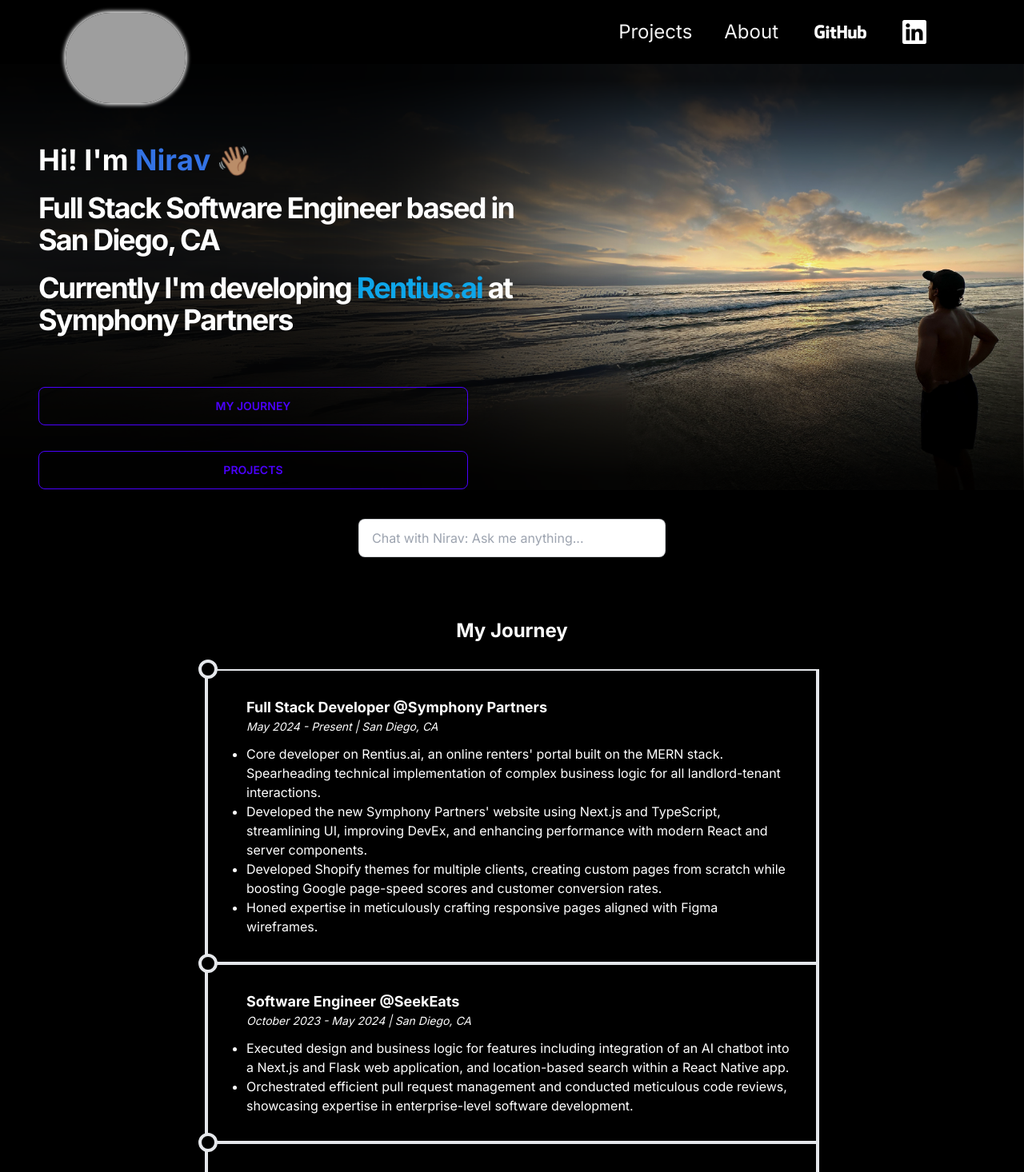
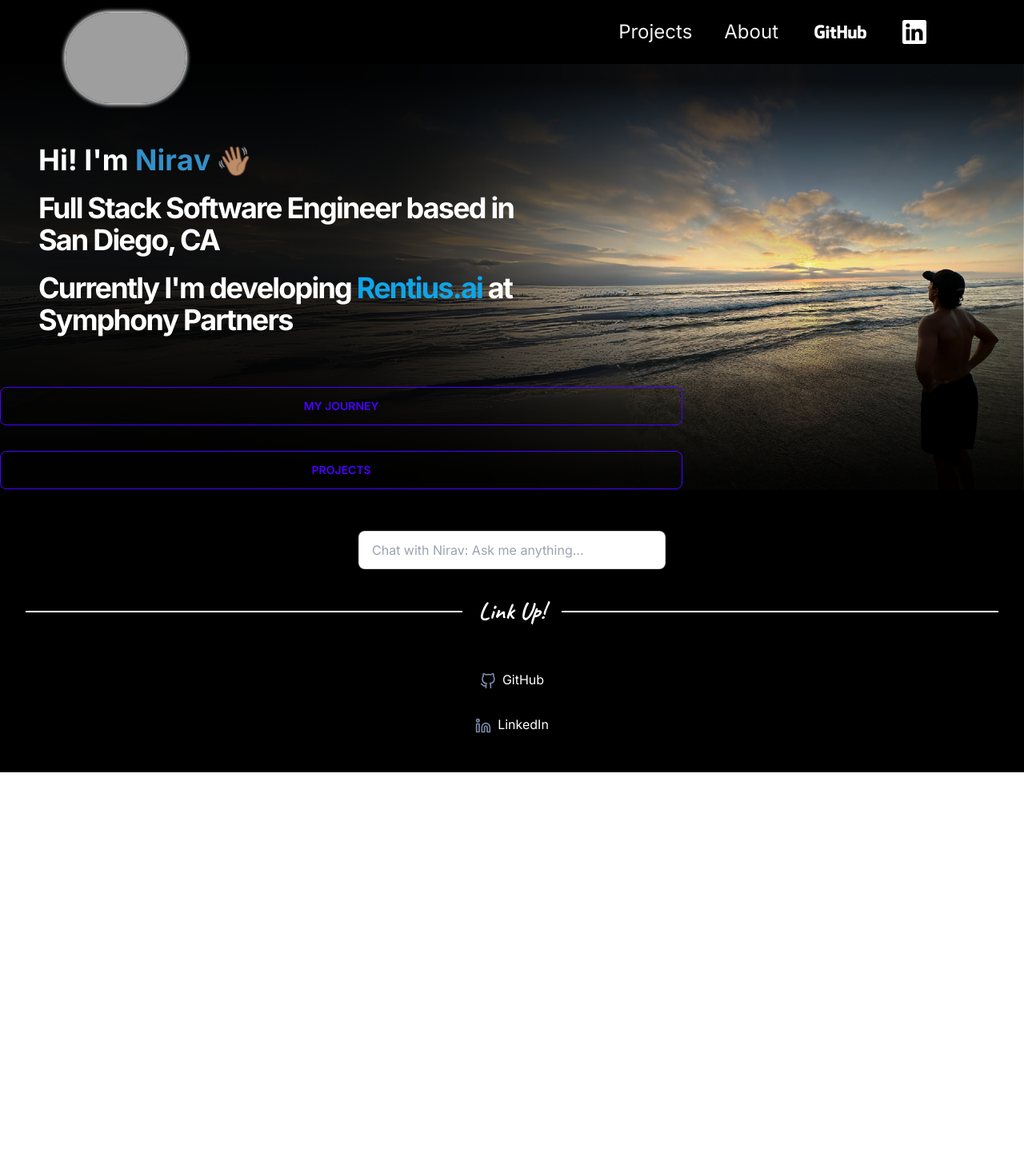
Before and after one commit to nirav-v/next-portfolio, a Next.js app: page / in a window 1280 px wide. Shown: the top 1466 px of the page at 80% size. After the commit the page ends 966 px from the top, so only its background shows below. Built offline with nearby package versions, Linux system fonts and the light colour scheme; grey boxes are pictures that could not be loaded.

Commit message:
save progress on this branch

```diff
--- a/app/page.tsx
+++ b/app/page.tsx
@@ -1,44 +1,43 @@
-import ResumeComponent from "@/components/Resume";
 import ChatInterface from "./chat/ChatInterface";
 import IntroTextHeader from "../components/IntroTextHeader";
 import Image from "next/image";
 import Link from "next/link";
+import ResumeDrawer from "@/components/ResumeDrawer/ResumeDrawer";
+import { url } from "inspector";
 
 export default function Home() {
+  // const [drawerOpen, setDrawerOpen] = useState(false);
+
   return (
     <div className="animate-slideInLeft">
       {" "}
-      <div className="top-0 relative z-0 w-full h-auto pb-4 ">
-        <div className="intro-text text-center xl:text-left xl:w-2/3 pl-12 static xl:absolute top-0">
+      <div className="top-0 w-full h-auto pb-4 ">
+        <div className="intro-text text-center xl:text-left xl:w-2/3 pl-12 static top-0">
           {/* text */}
           <div className="pt-20">
             <IntroTextHeader />
           </div>
-          {/* btn links */}
-          <div className="flex flex-col mt-12 items-center xl:items-start ">
-            <Link
-              href={"#resume"}
-              className="btn btn-outline btn-primary uppercase my-4 w-2/3">
-              My Journey
-            </Link>
+        </div>
 
-            <Link
-              href={"/projects"}
-              className="btn btn-outline btn-primary uppercase my-4 w-2/3">
-              Projects
-            </Link>
-          </div>
-        </div>
         <div className="shadow">
           <Image
             priority
             unoptimized={true}
-            className="animation-none w-full image-mask shadow-inner hidden xl:block"
+            className="xl:absolute top-0 -z-10 animation-none w-full image-mask shadow-inner hidden xl:block"
             src={"/ImNiravHero.png"}
             width={500}
             height={200}
             alt="hero"
           />
+        </div>
+        {/* btn links */}
+        <div className="flex flex-col mt-12 items-center xl:items-start relative z-1">
+          <ResumeDrawer />
+          <Link
+            href={"/projects"}
+            className="btn btn-outline btn-primary uppercase my-4 w-2/3">
+            Projects
+          </Link>
         </div>
       </div>
       <div
@@ -46,9 +45,9 @@ export default function Home() {
         style={{ maxWidth: "1200px" }}>
         <ChatInterface />
 
-        <div>
+        {/* <div>
           <ResumeComponent />
-        </div>
+        </div> */}
       </div>
     </div>
   );
--- a/components/Footer.tsx
+++ b/components/Footer.tsx
@@ -17,7 +17,7 @@ const footerLinks = [
 
 export default function Footer() {
   return (
-    <div className="p-8 border-white flex flex-col items-center">
+    <div className="p-8 border-white flex flex-col items-center relative z-0">
       <SectionHeader title="Link Up!" />
       {footerLinks.map((item, index) => {
         return (
--- a/components/Resume.tsx
+++ b/components/ResumeDrawer/ResumeDrawer.tsx
@@ -1,4 +1,7 @@
-import React from "react";
+"use client";
+import "./resume-drawer.css";
+import Link from "next/link";
+import React, { useState } from "react";
 
 const workExperiences = [
   {
@@ -35,11 +38,28 @@ const workExperiences = [
   },
 ];
 
+const ResumeDrawer = () => {
+  const [drawerOpen, setDrawerOpen] = useState(false);
+
+  return (
+    <>
+      <Link
+        href={""}
+        className="btn btn-outline btn-primary uppercase my-4 w-2/3"
+        onClick={() => setDrawerOpen(!drawerOpen)}>
+        My Journey
+      </Link>
+      {drawerOpen ? <ResumeComponent /> : null}
+    </>
+  );
+};
+
 const ResumeComponent = () => {
   return (
-    <div id="resume" className=" flex flex-col items-center text-white p-6">
-      <h2 className="m-auto text-2xl p-4 py-8 font-bold">My Journey</h2>
-
+    <>
+      <div
+        id="resume"
+        className="resume-drawer flex flex-col items-center text-white p-6 z-50">
         {workExperiences.map((experience, index) => (
           <div
             key={index}
@@ -50,14 +70,14 @@ const ResumeComponent = () => {
             <div
               className={`absolute -top-3 -left-2 transform group-hover:-translate-x-1/2 w-6 h-6 rounded-full bg-black z-20 border-4 transition-all`}></div>
             {/* Content */}
-          <div className="content group-hover:text-white relative flex flex-col items-start p-8 pl-12 border-y-2 border-x-4 transition-all transform g group-hover:shadow-lg group-hover:-translate-x-5">
+            <div className=" group-hover:text-white relative flex flex-col items-start p-8 pl-12 border-y-2 border-x-4 transition-all transform g group-hover:shadow-lg group-hover:-translate-x-5">
               <div className="title-date text-left">
                 <h3 className="text-lg font-bold">{experience.title}</h3>
                 <p className="text-sm italic">
                   {experience.date} | {experience.location}
                 </p>
               </div>
-            <ul className="mt-3 text-left list-disc">
+              <ul className="mt-3 text-left text-sm list-disc">
                 {experience.points.map((point, idx) => (
                   <li key={idx}>{point}</li>
                 ))}
@@ -66,7 +86,8 @@ const ResumeComponent = () => {
           </div>
         ))}
       </div>
+    </>
   );
 };
 
-export default ResumeComponent;
+export default ResumeDrawer;
--- /dev/null
+++ b/components/ResumeDrawer/resume-drawer.css
@@ -0,0 +1,9 @@
+.resume-drawer {
+  width: 70%;
+  height: 100vh;
+  z-index: 1000;
+  position: fixed;
+  top: 0;
+  right: 0;
+  background-color: black;
+}
```
Lines whose indentation alone changed are shown as unchanged.
